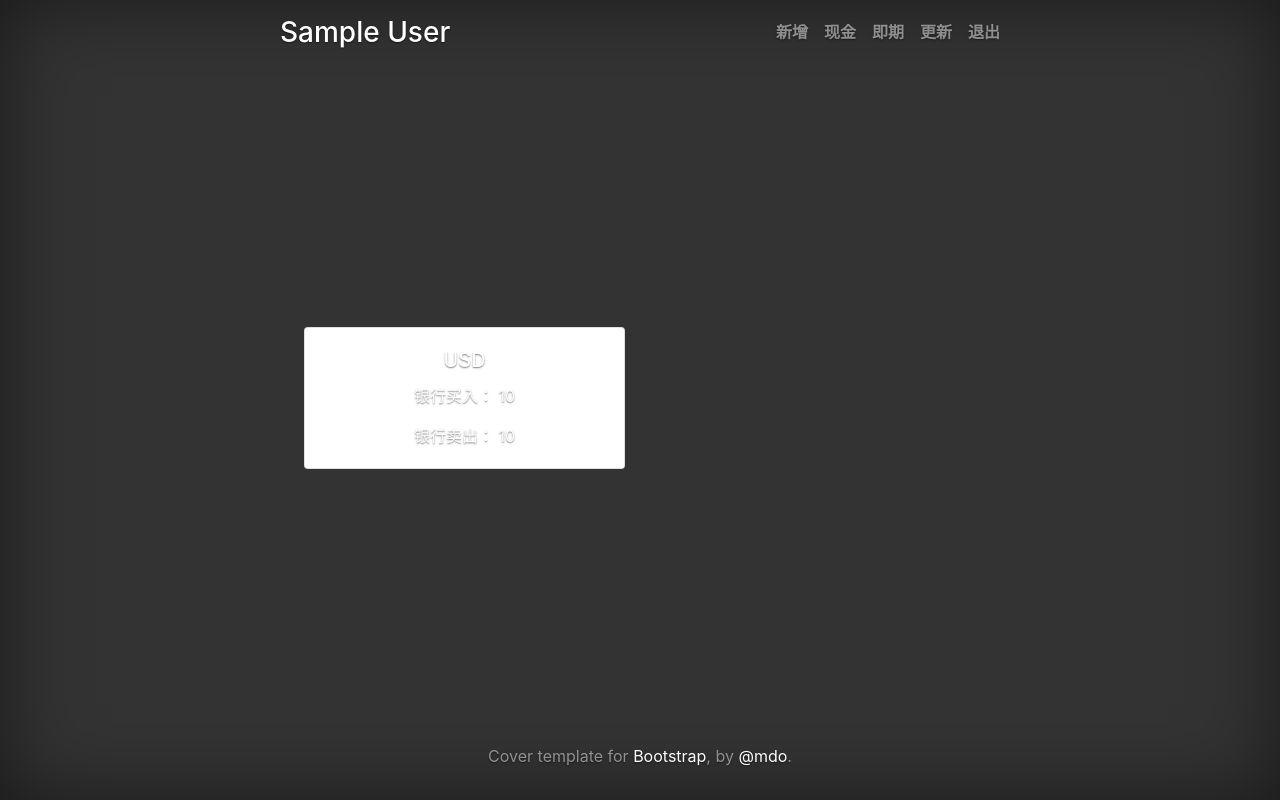
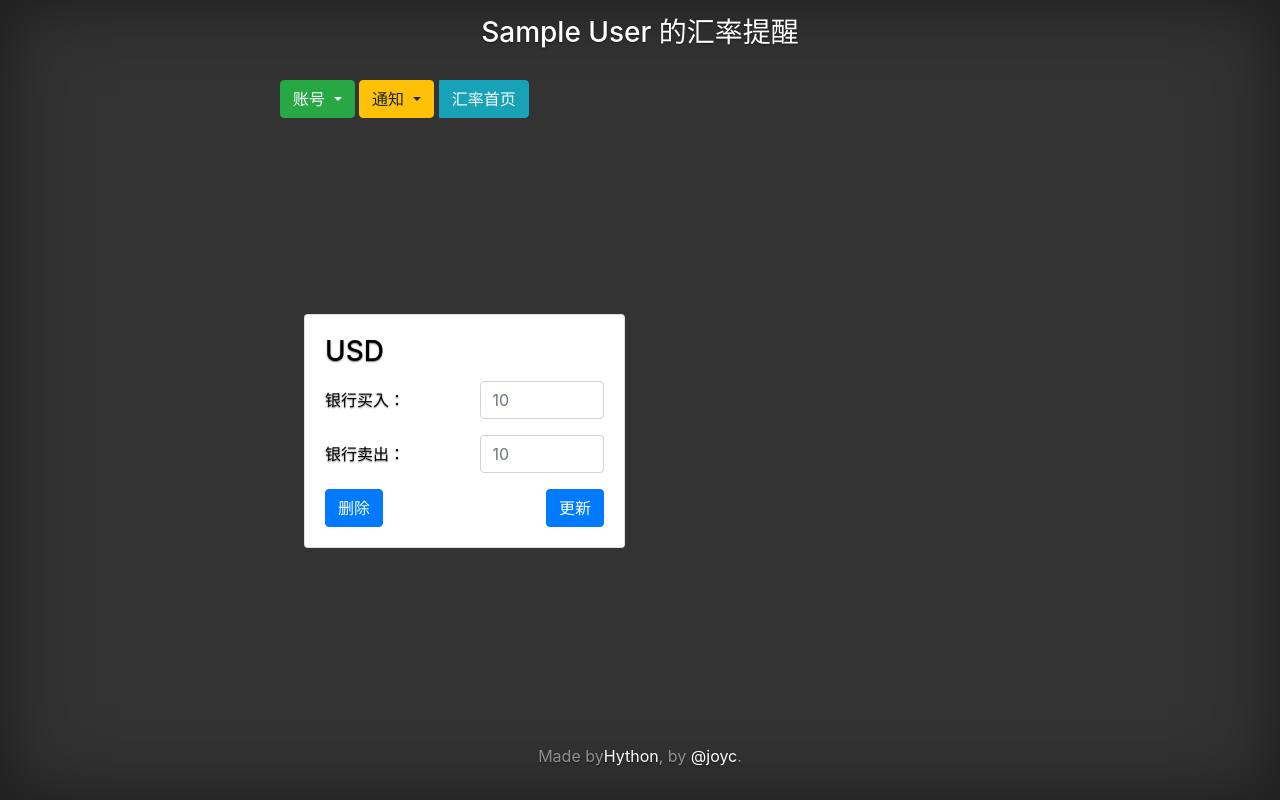
Before and after one commit to joyc/currency_remind, a Flask app: page /cash_alert in a window 1280 px wide. Run offline with Flask 2, Linux system fonts and the light colour scheme; the visitor is signed in with stand-in values (Sample User, id 1); a database or web service that is not in the repository returns one stand-in record (values such as "Sample title"); some libraries are stand-ins or nearby versions.

Commit message:
change template for base

```diff
--- a/app.py
+++ b/app.py
@@ -136,5 +136,33 @@ def sign_alert():
         return redirect('/login')
 
 
+@app.route('/update_alert', methods=['POST'])
+def update_alert():
+    if request.method == "POST":
+        bank_buy = request.form['bank_buy']
+        bank_sale = request.form['bank_sale']
+        currency = request.form['currency']
+        rate_exchange = request.form['rate_exchange']
+        if rate_exchange == 'cash':
+            All_alert.update_user_alert(session['email'], currency, rate_exchange, [bank_buy, bank_sale])
+            return redirect('/cash_alert')
+        else:
+            All_alert.update_user_alert(session['email'], currency, rate_exchange, [bank_buy, bank_sale])
+            return redirect('/sign_alert')
+
+
+@app.route('/delete_alert', methods=['POST'])
+def delete_alert():
+    if request.method == "POST":
+        currency = request.form['currency']
+        rate_exchange = request.form['rate_exchange']
+        if rate_exchange == 'cash':
+            All_alert.delete_user_alert(session['email'], currency, rate_exchange)
+            return redirect('/cash_alert')
+        else:
+            All_alert.delete_user_alert(session['email'], currency, rate_exchange)
+            return redirect('/sign_alert')
+
+
 if __name__ == '__main__':
     app.run(debug=True)
--- a/modules/all_alert.py
+++ b/modules/all_alert.py
@@ -38,3 +38,8 @@ class All_alert:
         return Database.update(collection="all_alert",
                                query={"email": email, "currency": currency, "rate_exchange": rate_exchange},
                                data={"$set": {"price": price}})
+
+    @staticmethod
+    def delete_user_alert(email, currency, rate_exchange):
+        Database.remove(collection="all_alert",
+                        query={"email": email, "currency": currency, "rate_exchange": rate_exchange})
--- a/modules/database.py
+++ b/modules/database.py
@@ -39,3 +39,7 @@ class Database:
     @staticmethod
     def update(collection, query, data):
         return Database.DATABASE[collection].update(query, data)
+
+    @staticmethod
+    def remove(collection, query):
+        return Database.DATABASE[collection].remove(query)
--- /dev/null
+++ b/static/css/style_custom.css
@@ -0,0 +1,22 @@
+.btn-update{
+    float: right;
+}
+.alert-card{
+    color: black;
+    margin-bottom: 20px;
+}
+.form-input{
+    color: blue;
+}
+.title{
+    margin-bottom: 30px;
+}
+.btn-home{
+    margin-left: 5px;
+}
+.btn-home a{
+    text-decoration: none;
+}
+.mb-herder{
+    padding-bottom: 20px;
+}
--- a/templates/base.html
+++ b/templates/base.html
@@ -16,28 +16,53 @@
 
 </head>
 
-  <body class="text-center">
+<body>
 
 <div class="cover-container d-flex w-100 h-100 p-3 mx-auto flex-column">
-      <header class="masthead mb-auto">
+    <header class="masthead mb-auto mb-herder">
         <div class="inner">
             {% if session['email'] %}
-          <h3 class="masthead-brand">{{session['name']}}</h3>
+                <center><h3 class="title">{{ session['name'] }} 的汇率提醒</h3></center>
             {% else %}
-          <h3 class="masthead-brand">欢迎</h3>
+                <center><h3 class="title">欢迎来汇率提醒中心</h3></center>
             {% endif %}
-          <nav class="nav nav-masthead justify-content-center">
+
+            <div class="btn-group">
+                <button type="button" class="btn btn-success dropdown-toggle" data-toggle="dropdown"
+                        aria-haspopup="true" aria-expanded="false">
+                    账号
+                </button>
+                <div class="dropdown-menu">
+                    {% if session['email'] %}
+                        <a class="dropdown-item">{{ session['email'] }}</a>
+                        <div class="dropdown-divider"></div>
+                        <a class="dropdown-item" href="{{ url_for('change_email') }}">更新信箱</a>
+                        <a class="dropdown-item" href="{{ url_for('logout') }}">退出</a>
+                    {% endif %}
                     {% if not session['email'] %}
-            <a class="nav-link active" href="{{ url_for('register') }}">注册</a>
-            <a class="nav-link" href="{{ url_for('login') }}">登陆</a>
-            {% else %}
-            <a class="nav-link" href="{{ url_for('new_alert') }}">新增</a>
-            <a class="nav-link" href="{{ url_for('cash_alert') }}">现金</a>
-            <a class="nav-link" href="{{ url_for('sign_alert') }}">即期</a>
-            <a class="nav-link" href="{{ url_for('change_email') }}">更新</a>
-            <a class="nav-link" href="{{ url_for('logout') }}">退出</a>
+                    <a class="dropdown-item" href="{{ url_for('register') }}">创建账号</a>
+                    <a class="dropdown-item" href="{{ url_for('login') }}">登陆</a>
                     {% endif %}
-          </nav>
+                </div>
+            </div>
+            {% if session['email'] %}
+            <div class="btn-group">
+                <button type="button" class="btn btn-warning dropdown-toggle" data-toggle="dropdown"
+                        aria-haspopup="true" aria-expanded="false">
+                    通知
+                </button>
+                <div class="dropdown-menu">
+                    <a class="dropdown-item" href="{{ url_for('new_alert') }}">创建通知</a>
+                    <div class="dropdown-divider"></div>
+                    <a class="dropdown-item" href="{{ url_for('cash_alert') }}">现金汇率</a>
+                    <a class="dropdown-item" href="{{ url_for('sign_alert') }}">即期汇率</a>
+                </div>
+                {% endif %}
+                <button type="button" class="btn btn-info btn-home"><a href="{{ url_for('home') }}">汇率首页</a></button>
+            </div>
+{#            <div class="btn-group">#}
+{#                <button type="button" class="btn btn-info btn-home"><a href="{{ url_for('home') }}">汇率首页</a></button>#}
+{#            </div>#}
         </div>
     </header>
 
@@ -47,7 +72,8 @@
 
     <footer class="mastfoot mt-auto">
         <div class="inner">
-          <p>Cover template for <a href="https://getbootstrap.com/">Bootstrap</a>, by <a href="https://twitter.com/mdo">@mdo</a>.</p>
+            <center><p>Made by<a href="https://hython.com/">Hython</a>, by <a
+                    href="https://lichuang.org">@joyc</a>.</p></center>
         </div>
     </footer>
 </div>
--- a/templates/cash_alert.html
+++ b/templates/cash_alert.html
@@ -2,12 +2,34 @@
 {% block content %}
     <div class="row">
         {% for cash_data in cash_data %}
-      <div class="col-sm-6">
+            <div class="col-sm-6 alert-card">
                 <div class="card">
                     <div class="card-body">
-            <h5 class="card-title">{{ cash_data.currency }}</h5>
-            <p class="card-text">银行买入： {{ cash_data.price[0] }}</p>
-            <p class="card-text">银行卖出： {{ cash_data.price[1] }}</p>
+                        <form action="/update_alert" method="post">
+                            <h3 class="card-title">{{ cash_data.currency }}</h3>
+                            <input type="hidden" name="currency" value="{{ cash_data.currency }}">
+                            <input type="hidden" name="rate_exchange" value="cash">
+                            <div class="form-group row">
+                                <label for="bank_buy" class="col-6 col-form-label">银行买入：</label>
+                                <div class="col-6">
+                                    <input class="form-control " type="tel" id="bank_buy" name="bank_buy"
+                                           required="required" pattern="\d+\.?\d*" placeholder="{{cash_data.price[0]}}">
+                                </div>
+                            </div>
+                            <div class="form-group row">
+                                <label for="bank_sale" class="col-6 col-form-label">银行卖出：</label>
+                                <div class="col-6">
+                                    <input class="form-control form-input" type="tel" id="bank_sale" name="bank_sale"
+                                           required="required" pattern="\d+\.?\d*" placeholder="{{cash_data.price[1]}}">
+                                </div>
+                            </div>
+                            <button type="submit" class="btn btn-primary btn-update">更新</button>
+                        </form>
+                        <form action="/delete_alert" method="post">
+                            <input type="hidden" name="currency" value="{{ cash_data.currency }}">
+                            <input type="hidden" name="rate_exchange" value="cash">
+                            <button type="submit" class="btn btn-primary">删除</button>
+                        </form>
                     </div>
                 </div>
             </div>
--- a/templates/html_reference.html
+++ b/templates/html_reference.html
@@ -3,7 +3,5 @@
 <script src="https://cdnjs.cloudflare.com/ajax/libs/popper.js/1.14.3/umd/popper.min.js" integrity="sha384-ZMP7rVo3mIykV+2+9J3UJ46jBk0WLaUAdn689aCwoqbBJiSnjAK/l8WvCWPIPm49" crossorigin="anonymous"></script>
 <script src="https://stackpath.bootstrapcdn.com/bootstrap/4.1.3/js/bootstrap.min.js" integrity="sha384-ChfqqxuZUCnJSK3+MXmPNIyE6ZbWh2IMqE241rYiqJxyMiZ6OW/JmZQ5stwEULTy" crossorigin="anonymous"></script>
 
-
-
-
 <link rel="stylesheet" href="{{ url_for('static', filename='css/style.css') }}">
+<link rel="stylesheet" href="{{ url_for('static', filename='css/style_custom.css') }}">
--- a/templates/new_alert.html
+++ b/templates/new_alert.html
@@ -13,7 +13,7 @@
         </div>
         <div class="form-group">
             <label for="rate_exchange">汇率</label>
-            <select multiple class="form-control" id="rate_exchange" name="rate_exchange">
+            <select class="form-control" id="rate_exchange" name="rate_exchange">
                 <option value="cash">现金汇率</option>
                 <option value="sign">即期汇率</option>
             </select>
```
Also changed, not shown: templates/home.html (+7 -6 lines), templates/sign_alert.html (+26 -4 lines). Lines whose indentation alone changed are shown as unchanged.
